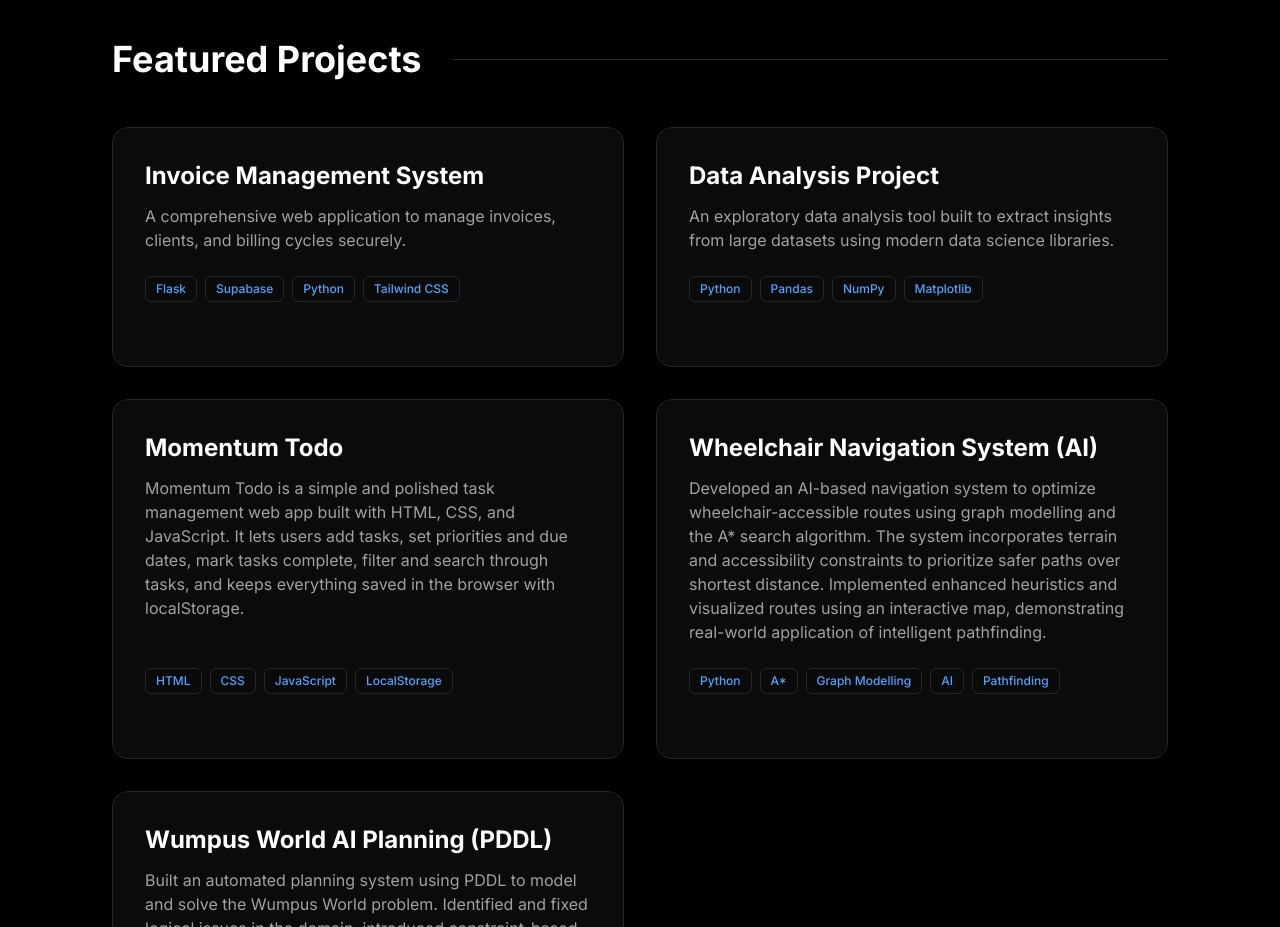
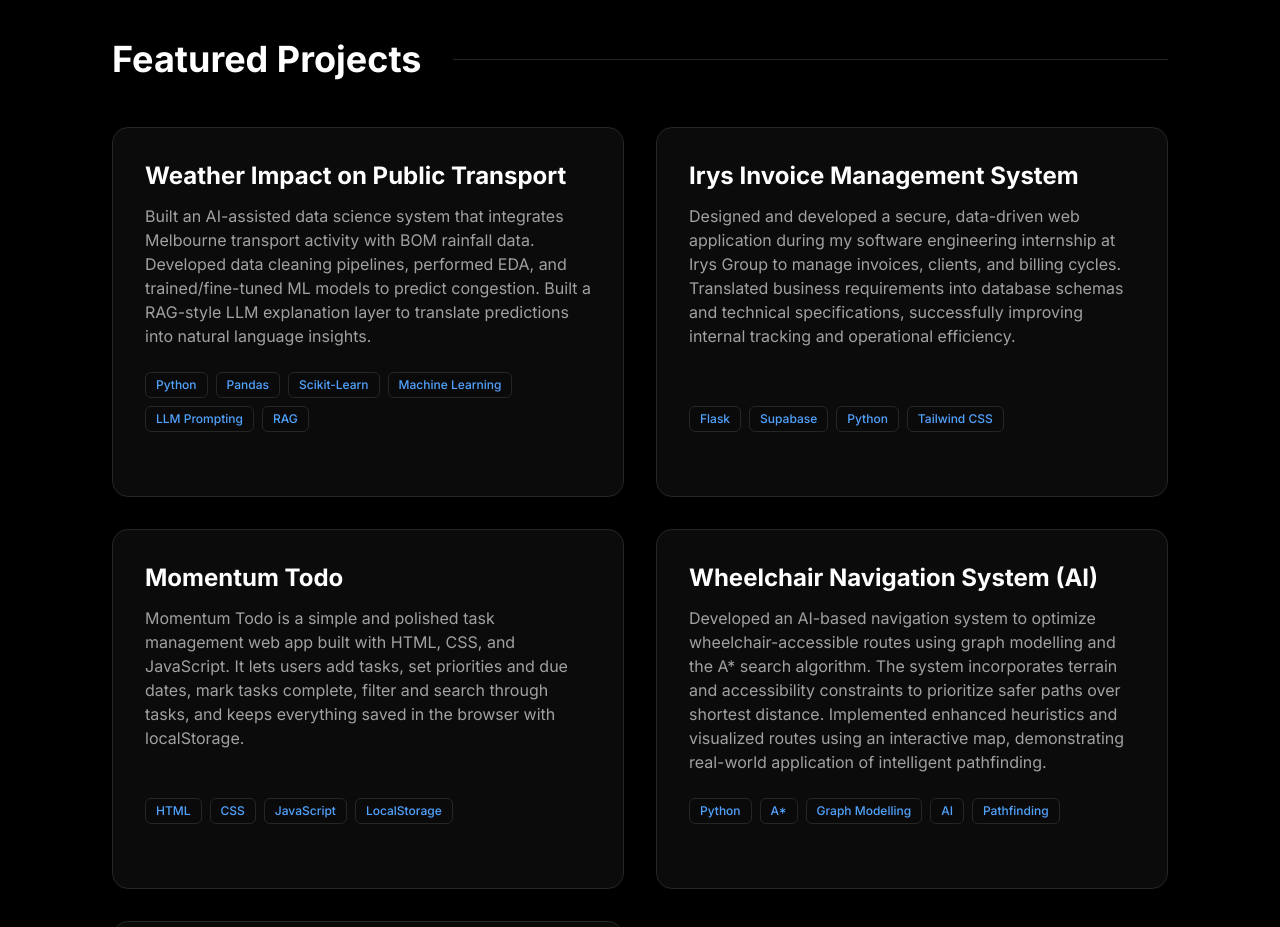
Before and after one commit to Ruki-Diaz/portfolio-website, a Next.js app: page / in a window 1280 px wide. Shown: the part 2380-3307 px from the top of the page. Built offline with nearby package versions, Linux system fonts and the light colour scheme.

Commit message:
Updated portfolio projects: Added Weather Impact project and updated Irys Invoice Management System

```diff
--- a/components/sections/Contact.js
+++ b/components/sections/Contact.js
@@ -107,7 +107,7 @@ export default function Contact() {
                   <CheckCircle2 className="w-8 h-8 text-emerald-400" />
                 </div>
                 <h3 className="text-2xl font-bold text-white">Message Sent!</h3>
-                <p className="text-neutral-400">Thanks for reaching out. I'll get back to you as soon as possible.</p>
+                <p className="text-neutral-400">Thanks for reaching out. I&apos;ll get back to you as soon as possible.</p>
                 <button
                   onClick={() => setStatus({ submitted: false, submitting: false, error: null })}
                   className="mt-4 text-sm font-medium text-blue-400 hover:text-blue-300 transition-colors"
--- a/components/sections/Projects.js
+++ b/components/sections/Projects.js
@@ -6,14 +6,14 @@ import { FaGithub } from "react-icons/fa";
 
 const projectsData = [
   {
-    title: "Invoice Management System",
-    description: "A comprehensive web application to manage invoices, clients, and billing cycles securely.",
-    tech: ["Flask", "Supabase", "Python", "Tailwind CSS"],
+    title: "Weather Impact on Public Transport",
+    description: "Built an AI-assisted data science system that integrates Melbourne transport activity with BOM rainfall data. Developed data cleaning pipelines, performed EDA, and trained/fine-tuned ML models to predict congestion. Built a RAG-style LLM explanation layer to translate predictions into natural language insights.",
+    tech: ["Python", "Pandas", "Scikit-Learn", "Machine Learning", "LLM Prompting", "RAG"],
   },
   {
-    title: "Data Analysis Project",
-    description: "An exploratory data analysis tool built to extract insights from large datasets using modern data science libraries.",
-    tech: ["Python", "Pandas", "NumPy", "Matplotlib"],
+    title: "Irys Invoice Management System",
+    description: "Designed and developed a secure, data-driven web application during my software engineering internship at Irys Group to manage invoices, clients, and billing cycles. Translated business requirements into database schemas and technical specifications, successfully improving internal tracking and operational efficiency.",
+    tech: ["Flask", "Supabase", "Python", "Tailwind CSS"],
   },
   {
     title: "Momentum Todo",
```
